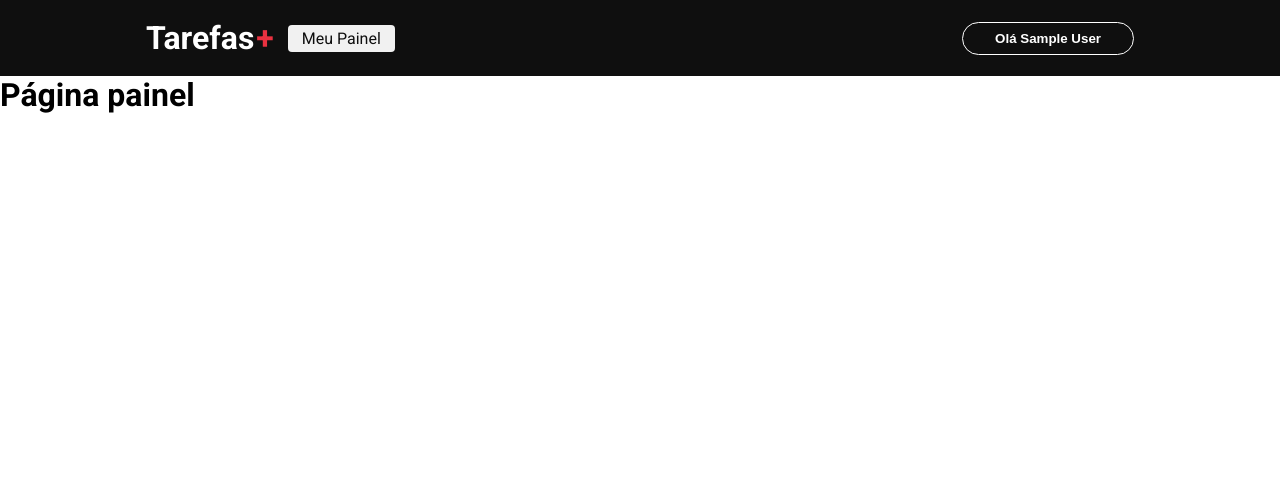
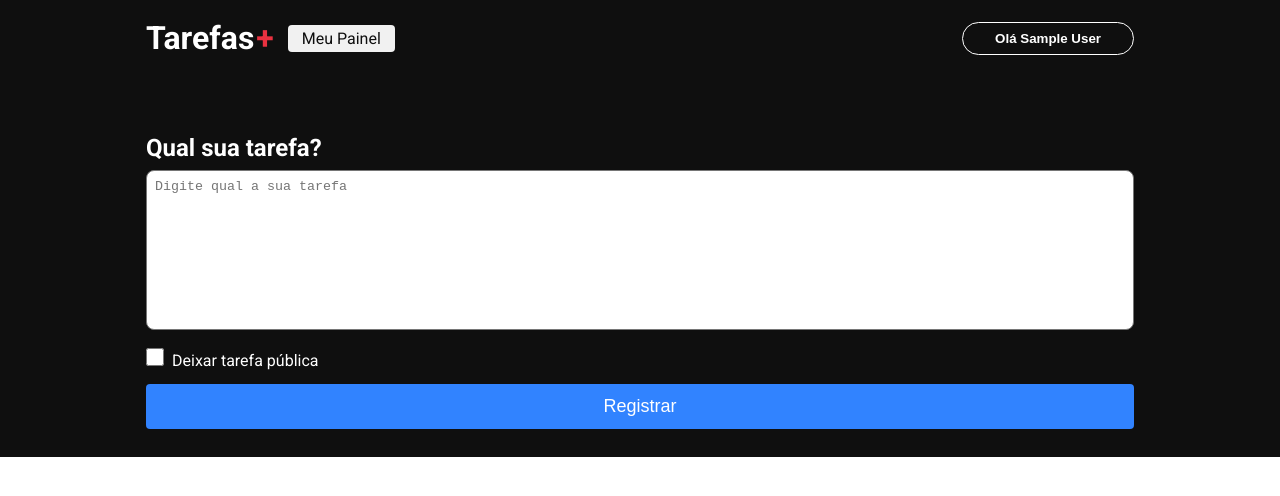
Before and after one commit to fcdias0812/tarefasplus, a Next.js app: page /dashboard in a window 1280 px wide. Shown: the top 496 px of the page. Built offline with nearby package versions, Linux system fonts and the light colour scheme; no server answers; sample sign-in values are in the browser's storage.

Commit message:
Finalizando página do dashboard

```diff
--- /dev/null
+++ b/src/components/textarea/index.tsx
@@ -0,0 +1,6 @@
+import { HTMLProps } from "react";
+import styles from "./style.module.css";
+
+export function Textarea({ ...rest }: HTMLProps<HTMLTextAreaElement>) {
+  return <textarea className={styles.textarea} {...rest}></textarea>;
+}
--- /dev/null
+++ b/src/components/textarea/style.module.css
@@ -0,0 +1,8 @@
+.textarea {
+  width: 100%;
+  resize: none;
+  height: 160px;
+  border-radius: 8px;
+  outline: none;
+  padding: 8px;
+}
--- a/src/pages/dashboard/index.tsx
+++ b/src/pages/dashboard/index.tsx
@@ -2,6 +2,7 @@
 import { getSession } from "next-auth/react";
 import styles from "./styles.module.css";
 import Head from "next/head";
+import { Textarea } from "@/components/textarea";
 
 export default function Dashboard() {
   return (
@@ -10,7 +11,25 @@
         <title>Tarefas+ | Painel</title>
       </Head>
 
-      <h1>Página painel</h1>
+      <main className={styles.main}>
+        <section className={styles.content}>
+          <div className={styles.contentForm}>
+            <h1 className={styles.title}>Qual sua tarefa?</h1>
+
+            <form>
+              <Textarea placeholder="Digite qual a sua tarefa" />
+              <div className={styles.checkboxArea}>
+                <input type="checkbox" className={styles.checkbox} />
+                <label>Deixar tarefa pública</label>
+              </div>
+
+              <button type="submit" className={styles.button}>
+                Registrar
+              </button>
+            </form>
+          </div>
+        </section>
+      </main>
     </div>
   );
 }
--- a/src/pages/dashboard/styles.module.css
+++ b/src/pages/dashboard/styles.module.css
@@ -0,0 +1,48 @@
+.container {
+  width: 100%;
+}
+
+.content {
+  background-color: #0f0f0f;
+  width: 100%;
+  display: flex;
+  align-items: center;
+  justify-content: center;
+}
+
+.contentForm {
+  max-width: 1024px;
+  width: 100%;
+  padding: 0 18px;
+  padding-bottom: 28px;
+  margin-top: 58px;
+}
+
+.title {
+  color: #fff;
+  margin-bottom: 8px;
+}
+
+.checkboxArea {
+  margin: 14px 0;
+}
+
+.checkboxArea label {
+  margin-left: 8px;
+  color: #fff;
+}
+
+.checkbox {
+  width: 18px;
+  height: 18px;
+}
+
+.button {
+  width: 100%;
+  border: 0;
+  border-radius: 4px;
+  color: #fff;
+  background-color: #3183ff;
+  padding: 12px 0;
+  font-size: 18px;
+}
```
Also changed, not shown: 2 other files (tests, documents, lock files or other folders).
